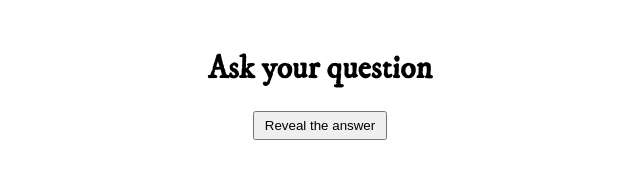
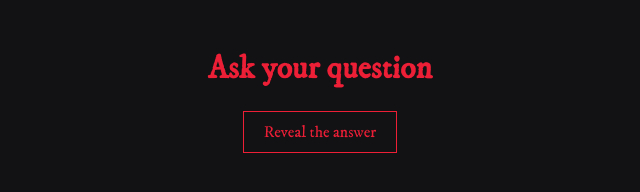
Before and after one commit to Sverkhchelovek92/Cards, a plain HTML site: page index.html in a window 1280 px wide. Shown: the whole page, without its empty margins (320-960 px from the left). Drawn offline with nearby package versions, Linux system fonts and the light colour scheme.

Commit message:
some style

```diff
--- a/styles.css
+++ b/styles.css
@@ -10,9 +10,23 @@ body {
   font-family: 'IM Fell DW Pica', serif;
   text-align: center;
   padding: 20px;
+  background-color: #121114;
+  color: #ed1f37;
 }
 
 button {
   cursor: pointer;
-  padding: 5px 10px;
+  font-family: 'IM Fell DW Pica', serif;
+  font-size: 16px;
+  padding: 10px 20px;
+  background-color: #121114;
+  color: #ed1f37;
+  border: 1px solid #ed1f37;
+  transition: background-color 0.5s ease;
 }
+
+button:hover {
+  background-color: #ed1f37;
+  color: #121114;
+  border: 1px solid white;
+}
```
